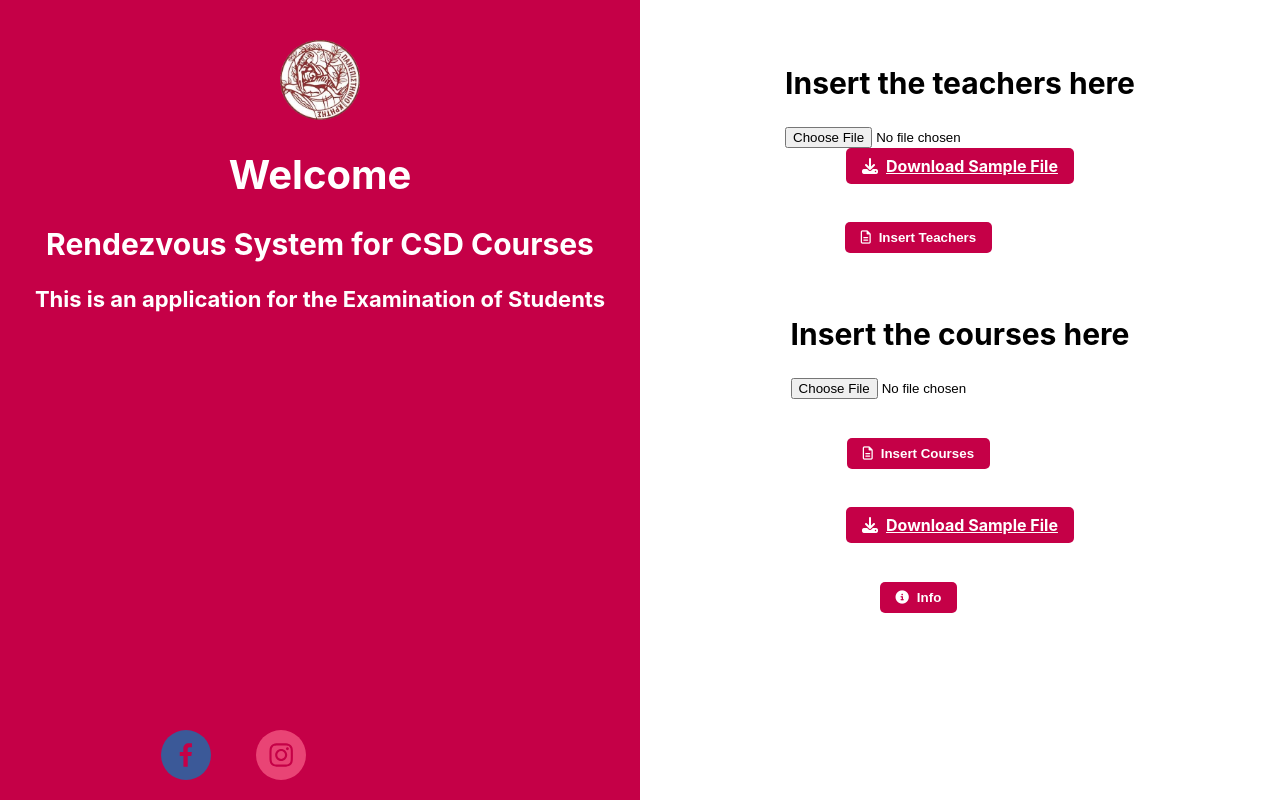
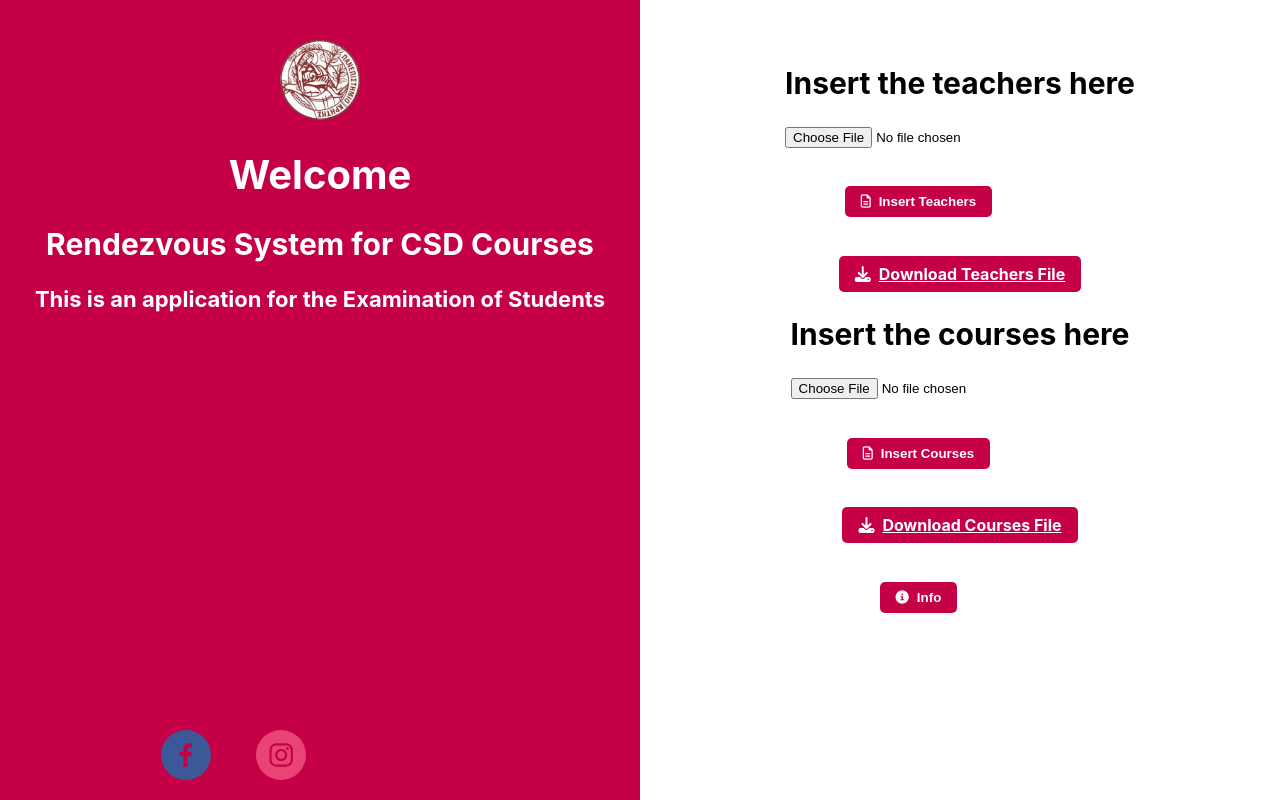
Before and after one commit to anestiskivro/CSD-Client, a React (Create React App) app: page /admin in a window 1280 px wide. Shown: the top 800 px of the page. Built offline with nearby package versions, Linux system fonts and the light colour scheme.

Commit message:
download

```diff
--- a/src/components/admin_op.js
+++ b/src/components/admin_op.js
@@ -81,13 +81,13 @@ function AdminOp() {
                 <h2>Insert the teachers here</h2>
                 <input type="file" name="file" onChange={handleFileUpload} />
             </div>
-            <a href="/Lista HY-252 2023 Καθηγητες.xlsx" download className="button">
-                <i className="fa fa-download" style={{ paddingRight: '8px' }}></i>Download Sample File
-            </a>
             <div id="import">
                 <button className="button" onClick={uploadToTeachers}>
                     <i className="fa-regular fa-file-lines" style={{ paddingRight: '8px' }}></i>Insert Teachers</button>
             </div>
+            <a href="/Lista HY-252 2023 Καθηγητες.xlsx" download className="button">
+                <i className="fa fa-download" style={{ paddingRight: '8px' }}></i>Download Teachers File
+            </a>
             <div id="file">
                 <h2>Insert the courses here</h2>
                 <input type="file" name="file" onChange={handleFileUpload} />
@@ -97,7 +97,7 @@ function AdminOp() {
                     <i className="fa-regular fa-file-lines" style={{ paddingRight: '8px' }}></i>Insert Courses</button>
             </div>
             <a href="/Lista HY-252 2023 μαθήματα.xlsx" download className="button">
-                <i className="fa fa-download" style={{ paddingRight: '8px' }}></i>Download Sample File
+                <i className="fa fa-download" style={{ paddingRight: '8px' }}></i>Download Courses File
             </a>
             <div id="info">
                 <button className="button" onClick={handleShowInfo}>
--- a/src/components/setTAs.js
+++ b/src/components/setTAs.js
@@ -70,7 +70,7 @@ function TeachingAssistant() {
           </button>
         </div>
         <a href="/βοηθοι_hy252.xlsx" download className="button">
-          <i className="fa fa-download" style={{ paddingRight: '8px' }}></i>Download Sample File
+          <i className="fa fa-download" style={{ paddingRight: '8px' }}></i>Download TA's File
         </a>
         <div id="info">
           <button className="button" onClick={handleShowInfo}>
--- a/src/pages/Teacher_ins_stud.js
+++ b/src/pages/Teacher_ins_stud.js
@@ -77,7 +77,7 @@ function Teacher_ins_stud() {
           </button>
         </div>
         <a href="/Lista HY-252 2023 XEIMERINO-2023-10-27.xlsx" download className="button">
-          <i className="fa fa-download" style={{ paddingRight: '8px' }}></i>Download Sample File
+          <i className="fa fa-download" style={{ paddingRight: '8px' }}></i>Download Students File
         </a>
         <div id="info">
           <button className="button" onClick={handleShowInfo}>
```
